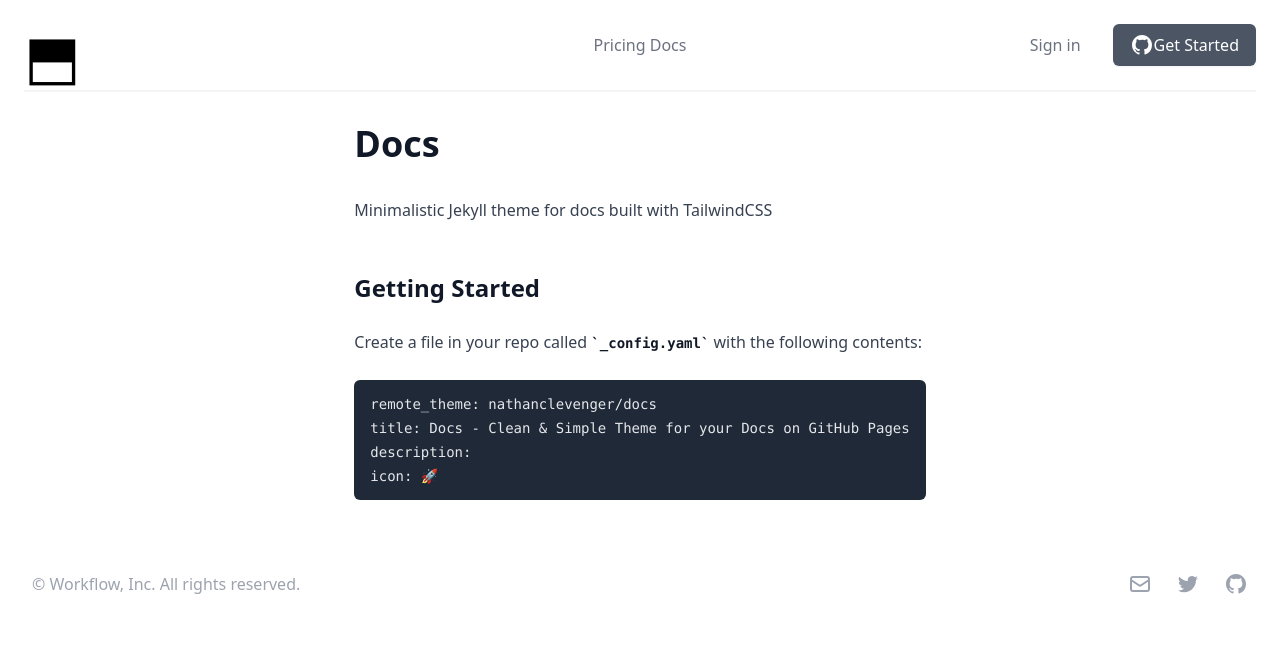
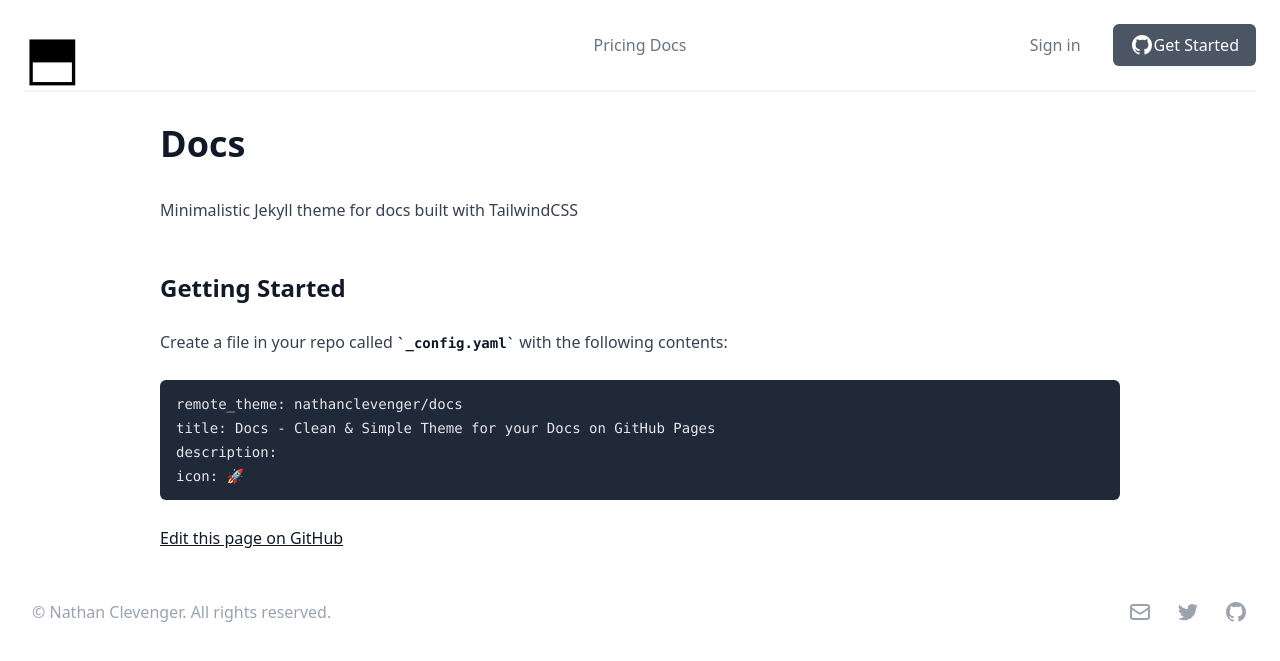
Before and after one commit to nathanclevenger/docs, a Jekyll site: the page built from README.md, in a window 1280 px wide. Shown: the top 661 px of the page. Built offline with Jekyll 4.4.1, drawn with Linux system fonts in a browser that asks for light colours; nearby versions of some CDN libraries; our own code applies the rules of GitHub Pages for plain Markdown files.

Commit message:
Update default.html

```diff
--- a/_layouts/default.html
+++ b/_layouts/default.html
@@ -54,9 +54,10 @@
     </div>
   </div>
 </div>
-  <div class="flex">
+  <div class="">
     <div class="prose mx-auto max-w-md px-4 sm:max-w-3xl sm:px-6 lg:px-8 lg:max-w-5xl pt-8">
       {{ content }}
+      <a href="{{ site.github.repository_url }}/README.md">Edit this page on GitHub</a>
     </div>
   </div>
 
@@ -88,7 +89,7 @@
 
     </div>
     <div class="mt-8 md:mt-0 md:order-1">
-      <p class="text-center text-base text-gray-400">&copy; {{ page.date | date: "%Y" }} Workflow, Inc. All rights reserved.</p>
+      <p class="text-center text-base text-gray-400">&copy; {{ page.date | date: "%Y" }} Nathan Clevenger. All rights reserved.</p>
     </div>
   </div>
 </footer>
```
